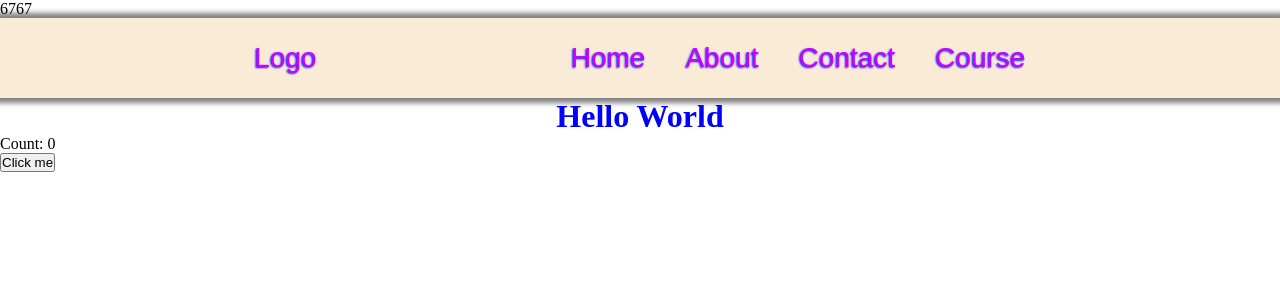
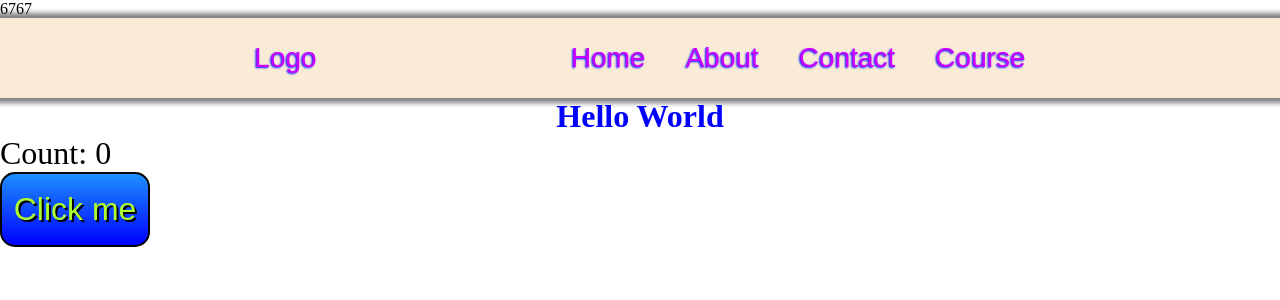
Before and after one commit to shourya0pratap/WebDev2_Section_A, a React (Vite) app in the folder sectionA_React/: page / in a window 1280 px wide. Shown: the top 300 px of the page. Built offline with nearby package versions, Linux system fonts and the light colour scheme.

Commit message:
Added styling for counter

```diff
--- a/sectionA_React/src/components/Count.jsx
+++ b/sectionA_React/src/components/Count.jsx
@@ -1,11 +1,14 @@
 import React, { useState } from "react";
+import styles from "./count.module.css";
 
 const Count = () => {
   const [count, setCount] = useState(0);
   return (
     <>
-      <div>Count: {count}</div>
-      <button onClick={()=>setCount(count+1)}>Click me</button>
+      <div className={styles.d}>Count: {count}</div>
+      <button className={styles.btn} onClick={() => setCount(count + 1)}>
+        Click me
+      </button>
     </>
   );
 };
--- /dev/null
+++ b/sectionA_React/src/components/count.module.css
@@ -0,0 +1,22 @@
+.btn {
+    width: 150px;
+    aspect-ratio: 2/1;
+    font-size: 2rem;
+    text-shadow: 2px 2px 0.5px black;
+    color: greenyellow;
+    border: 2px solid black;
+    border-radius: 15px;
+    background: linear-gradient(dodgerblue, blue);
+    transition-property: transform, box-shadow;
+    transition-duration: 0.2s;
+    transition-timing-function: ease-in-out;
+}
+.btn:hover {
+    transform: scale(1.1);
+    box-shadow: 5px 5px 5px black;
+}
+.d {
+    font-family: "Poppins";
+   width: 150px;
+   font-size: 2rem;
+}
```
